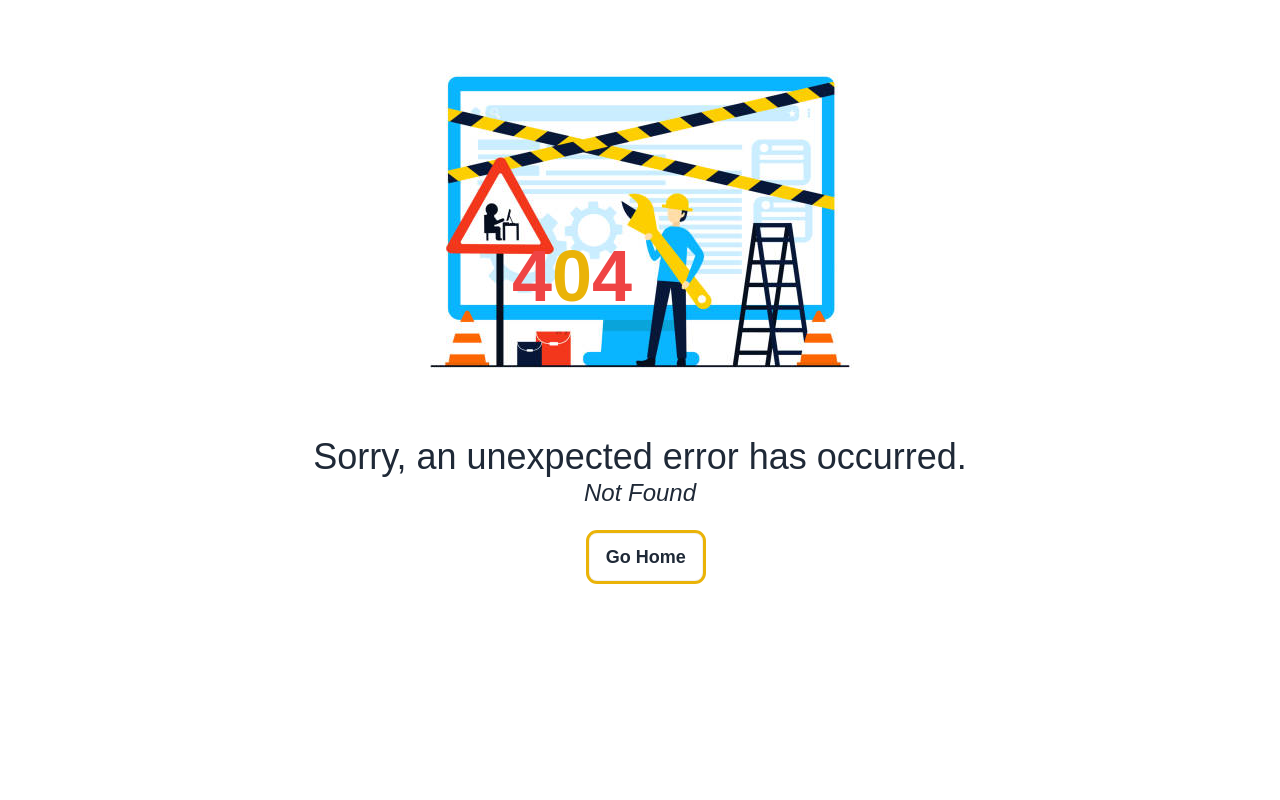
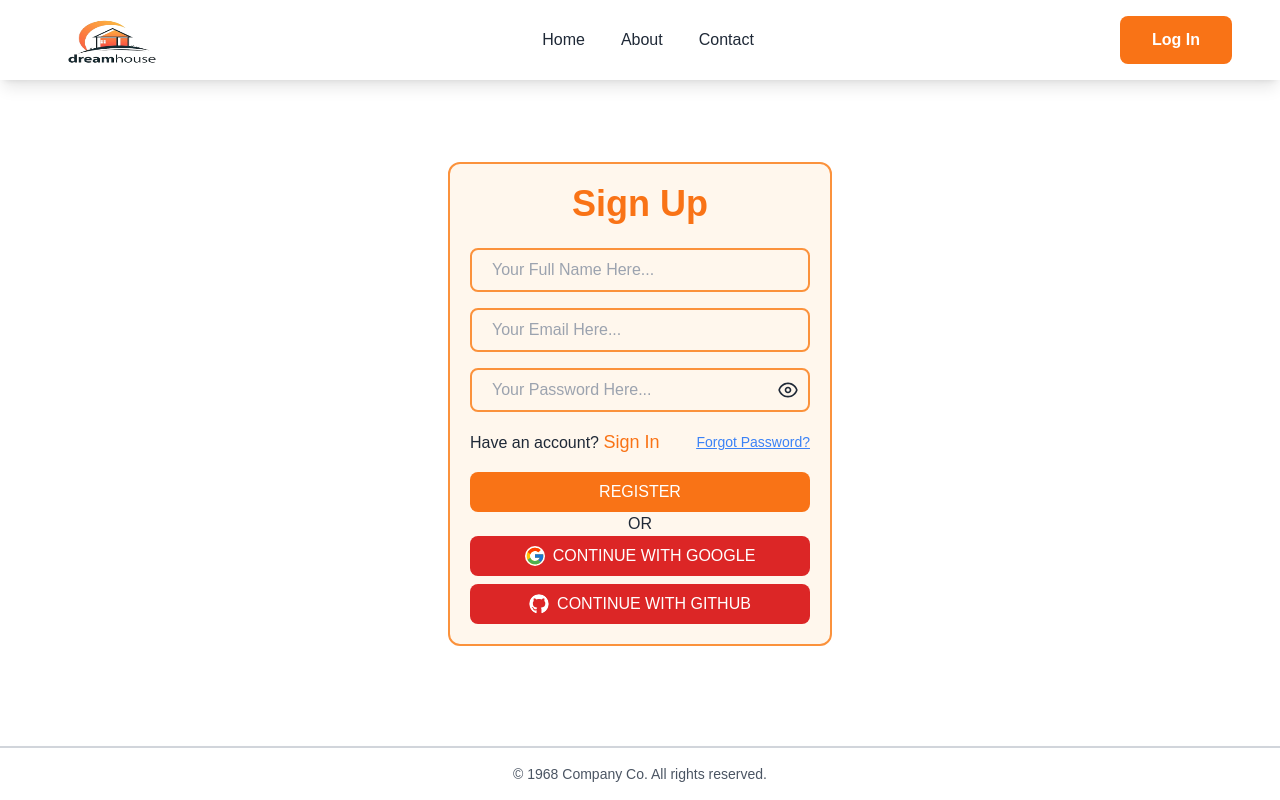
Before and after one commit to MD-YeakubNabi-Hridoy/Assignment-9, a React (Vite) app: page /signup in a window 1280 px wide. Before the commit this address had no page. Built offline with nearby package versions, Linux system fonts and the light colour scheme.

Commit message:
added register page, log in page, forgot password page and all functionality for those page

```diff
--- a/index.html
+++ b/index.html
@@ -2,7 +2,7 @@
 <html lang="en">
   <head>
     <meta charset="UTF-8" />
-    <link rel="icon" type="image/svg+xml" href="/vite.svg" />
+    <link rel="icon"  href="favicon.jpg" />
     <meta name="viewport" content="width=device-width, initial-scale=1.0" />
     <title>Find Your Dream House</title>
   </head>
--- a/src/Components/Header/Header.jsx
+++ b/src/Components/Header/Header.jsx
@@ -35,7 +35,7 @@ const Header = () => {
                         </li>
                     </ul>
                     <div className="items-center flex-shrink-0 hidden lg:flex">
-                        <button className="self-center px-8 py-3 font-bold rounded-lg bg-orange-500 text-white">Log In</button>
+                        <NavLink to={"/login"}><button className="self-center px-8 py-3 font-bold rounded-lg bg-orange-500 text-white">Log In</button></NavLink>
                     </div>
 
                 </div>
--- /dev/null
+++ b/src/Components/OAuth/OAuth.jsx
@@ -0,0 +1,19 @@
+import { FcGoogle } from "react-icons/fc";
+import { FaGithub } from "react-icons/fa";
+
+const OAuth = () => {
+    return (
+        <div className="w-full">
+            <button className="flex justify-center items-center text-white font-medium uppercase w-full py-2 bg-red-600 rounded-lg gap-2 active:bg-red-800">
+                <FcGoogle className="bg-white rounded-full text-xl" />
+                Continue With Google
+            </button>
+            <button className="flex mt-2 justify-center items-center text-white font-medium uppercase w-full py-2 bg-red-600 rounded-lg gap-2 active:bg-red-800">
+                <FaGithub className="rounded-full text-xl" />
+                Continue With Github
+            </button>
+        </div>
+    );
+};
+
+export default OAuth;
--- /dev/null
+++ b/src/Pages/ForgotPassword.jsx
@@ -0,0 +1,42 @@
+import { Link } from "react-router-dom";
+import { useState } from "react";
+import OAuth from "../Components/OAuth/OAuth";
+
+const ForgotPassword = () => {
+
+    const [email, setEmail] = useState("");
+    function onChange(e) {
+        setEmail(e.target.value);
+    }
+    return (
+        <div className="flex flex-col justify-center items-center h-[81vh]">
+            <div className="w-[400px] flex flex-col gap-2 items-center border-2 border-orange-400 p-6 rounded-xl bg-orange-50">
+                <div className="text-3xl text-orange-500">Forgot Password</div>
+                <form action="" className="w-full">
+                    <input
+                    onChange={onChange}
+                    value={email}
+                    className="w-full mt-4 px-5 py-2 bg-orange-50 outline-none border-2 border-orange-400 rounded-lg "
+                    type="email"
+                    name="Email"
+                    id="email"
+                    placeholder="Your Email Here..." />
+                    <div className="flex mt-4 justify-between items-center">
+                        <p className="text-sm">Do not have an account? <Link className="text-lg text-orange-500" to='/signup'>Register</Link></p>
+                        <div className="text-center text-sm underline text-blue-500" >
+                            <Link to="/login">Sign in instead</Link>
+                        </div>
+                    </div>
+                    <input className="py-2 mt-4 w-full bg-orange-500 text-white text- cursor-pointer font-medium uppercase rounded-lg active:bg-orange-700 " type="submit" value="Send reset password" />
+                </form>
+                <div>
+                    <p className="mx-4 text-center">OR</p>
+                </div>
+                <OAuth/>
+            </div>
+
+        </div>
+    );
+};
+
+export default ForgotPassword;
--- /dev/null
+++ b/src/Pages/SignIn.jsx
@@ -0,0 +1,65 @@
+import { CgEye, CgProfile } from "react-icons/cg";
+import { IoMdEyeOff } from "react-icons/io";
+import { Link } from "react-router-dom";
+import { useState } from "react";
+import OAuth from "../Components/OAuth/OAuth";
+
+const SignIn = () => {
+    const [showPassword, setShowPassword] = useState(false);
+
+    const [formData, setFromData] = useState({
+        email : "",
+        password : "",
+    });
+    const {email, password} = formData;
+    console.log(email);
+    console.log(password);
+    function onChange(e) {
+        setFromData((prevState) => ({
+            ...prevState,
+            [e.target.id] : e.target.value,
+        }));
+    }
+    return (
+        <div className="flex flex-col justify-center items-center h-[81vh]">
+            <div className="w-[400px] flex flex-col items-center border-2 border-orange-400 p-6 rounded-xl bg-orange-50">
+                <div className="text-8xl text-orange-500">< CgProfile /></div>
+                <form action="" className="w-full">
+                    <input
+                    onChange={onChange}
+                    value={email}
+                    className="w-full mt-4 px-5 py-2 bg-orange-50 outline-none border-2 border-orange-400 rounded-lg "
+                    type="email"
+                    name="Email"
+                    id="email"
+                    placeholder="Your Email Here..." />
+                    <div className="relative">
+                        <input
+                        onChange={onChange}
+                        value={password}
+                        type={showPassword ? "text" : "password"}
+                        className="w-full my-4 px-5 py-2 bg-orange-50 outline-none border-2 border-orange-400 rounded-lg "
+                        name="Password"
+                        id="password"
+                        placeholder="Your Password Here..." />
+                        {showPassword ? ( <IoMdEyeOff className="absolute text-xl right-3 top-7 cursor-pointer" onClick={() => setShowPassword((prevState) => !prevState)}/>) : (<CgEye className="absolute text-xl right-3 top-7 cursor-pointer" onClick={() => setShowPassword((prevState) => !prevState)}/>)}
+                    </div>
+                    <div className="flex justify-between items-center">
+                        <p className="text-sm">Do not have an account? <Link className="text-lg text-orange-500" to='/signup'>Register</Link></p>
+                        <div className="text-center text-sm underline text-blue-500" >
+                            <Link to="/forgotpassword">Forgot Password?</Link>
+                        </div>
+                    </div>
+                    <input className="py-2 mt-4 w-full bg-orange-500 text-white text- cursor-pointer font-medium uppercase rounded-lg active:bg-orange-700 " type="submit" value="Sign In" />
+                </form>
+                <div>
+                    <p className="mx-4 text-center">OR</p>
+                </div>
+                <OAuth/>
+            </div>
+
+        </div>
+    );
+};
+
+export default SignIn;
--- /dev/null
+++ b/src/Pages/SignUp.jsx
@@ -0,0 +1,72 @@
+import { CgEye } from "react-icons/cg";
+import { IoMdEyeOff } from "react-icons/io";
+import { Link } from "react-router-dom";
+import { useState } from "react";
+import OAuth from "../Components/OAuth/OAuth";
+
+const SignUp = () => {
+    const [showPassword, setShowPassword] = useState(false);
+
+    const [formData, setFromData] = useState({
+        name: "",
+        email: "",
+        password: "",
+    });
+    const { name, email, password } = formData;
+    function onChange(e) {
+        setFromData((prevState) => ({
+            ...prevState,
+            [e.target.id]: e.target.value,
+        }));
+    }
+    return (
+        <div className="flex flex-col justify-center items-center h-[81vh]">
+            <div className="w-96 flex flex-col items-center border-2 border-orange-400 p-5 rounded-xl bg-orange-50">
+                <div className="text-4xl font-bold text-orange-500"> Sign Up</div>
+                <form action="" >
+                    <input
+                        onChange={onChange}
+                        value={name}
+                        className="w-full mt-6 px-5 py-2 bg-orange-50 outline-none border-2 border-orange-400 rounded-lg "
+                        type="text"
+                        name="Text"
+                        id="name"
+                        placeholder="Your Full Name Here..." />
+                    <input
+                        onChange={onChange}
+                        value={email}
+                        className="w-full mt-4 px-5 py-2 bg-orange-50 outline-none border-2 border-orange-400 rounded-lg "
+                        type="email"
+                        name="Email"
+                        id="email"
+                        placeholder="Your Email Here..." />
+                    <div className="relative">
+                        <input
+                            onChange={onChange}
+                            value={password}
+                            type={showPassword ? "text" : "password"}
+                            className="w-full my-4 px-5 py-2 bg-orange-50 outline-none border-2 border-orange-400 rounded-lg "
+                            name="Password"
+                            id="password"
+                            placeholder="Your Password Here..." />
+                        {showPassword ? (<IoMdEyeOff className="absolute text-xl right-3 top-7 cursor-pointer" onClick={() => setShowPassword((prevState) => !prevState)} />) : (<CgEye className="absolute text-xl right-3 top-7 cursor-pointer" onClick={() => setShowPassword((prevState) => !prevState)} />)}
+                    </div>
+                    <div className="flex justify-between items-center">
+                        <p>Have an account? <Link className="text-lg text-orange-500" to='/login'>Sign In</Link></p>
+                        <div className="text-center text-sm underline text-blue-500" >
+                            <a href="#">Forgot Password?</a>
+                        </div>
+                    </div>
+                    <input className="py-2 mt-4 w-full bg-orange-500 text-white text- cursor-pointer font-medium uppercase rounded-lg active:bg-orange-700 " type="submit" value="Register" />
+                </form>
+                <div>
+                    <p className="mx-4 text-center">OR</p>
+                </div>
+                <OAuth />
+            </div>
+
+        </div>
+    );
+};
+
+export default SignUp;
```
Also changed, not shown: src/main.jsx (+15 -0 lines).
